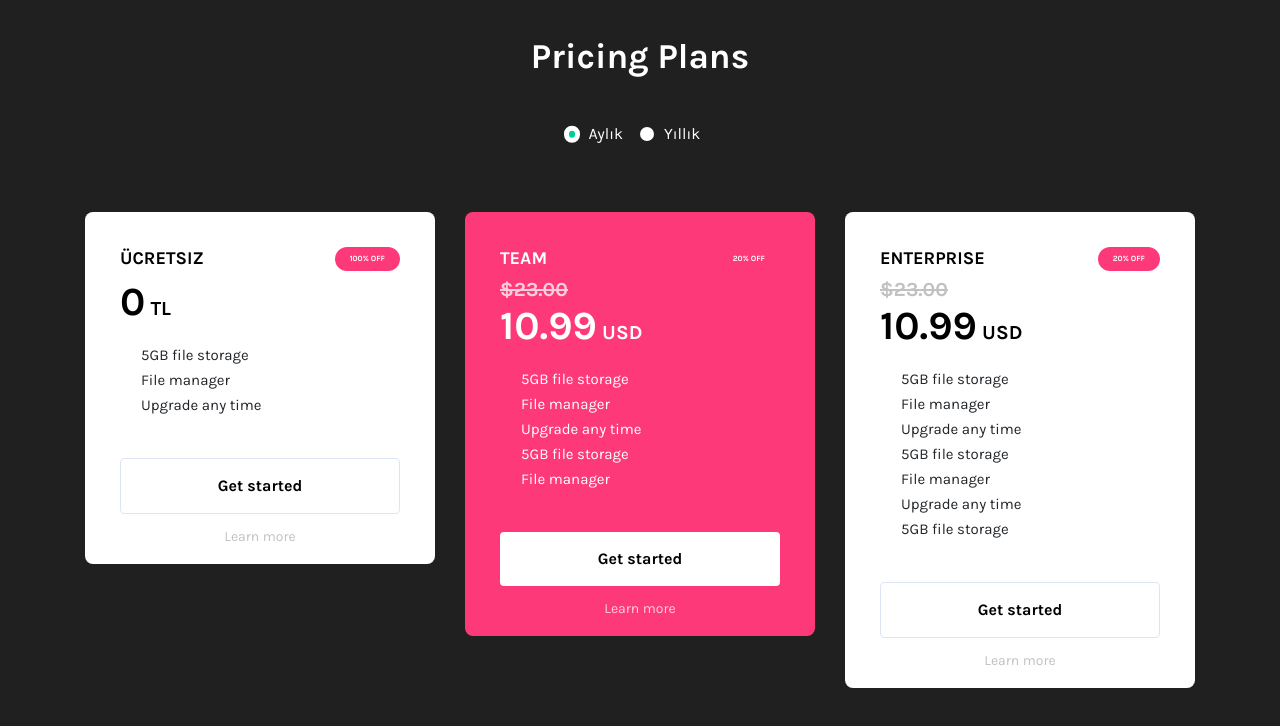
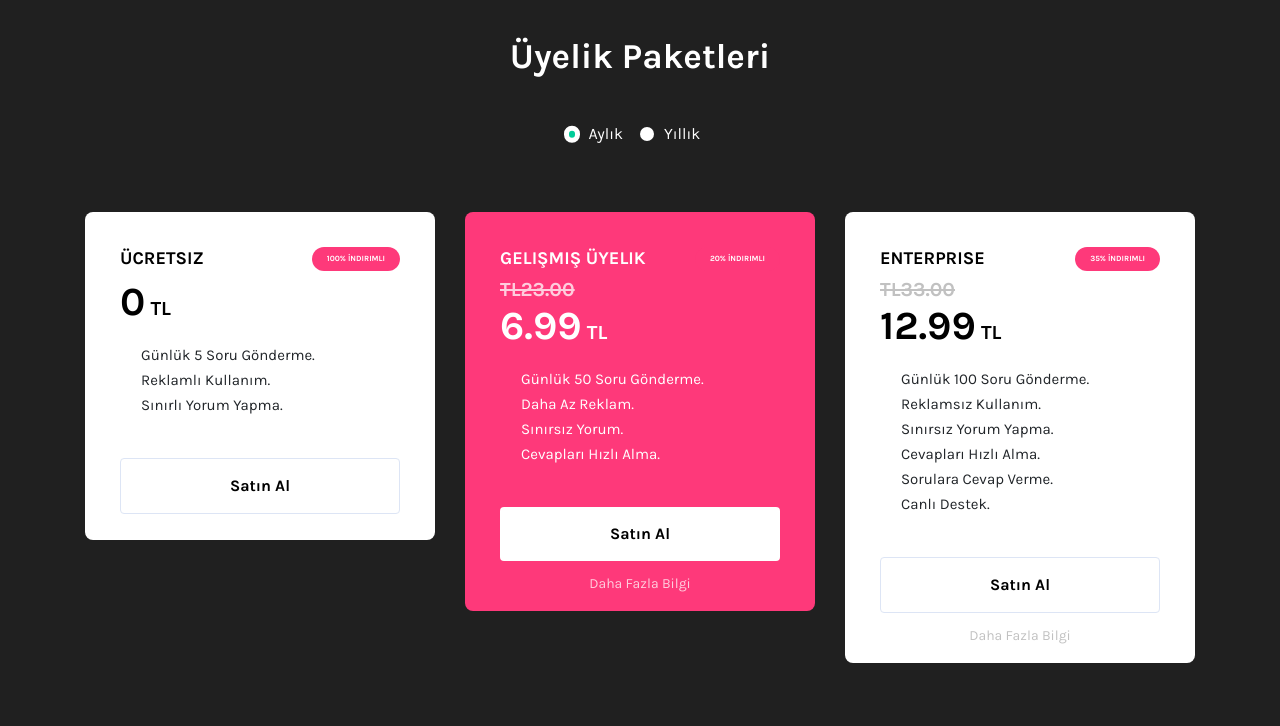
Before and after one commit to cozummalikanesi/uyelikpaketleri, a website: page index.html in a window 1280 px wide. Drawn offline with nearby package versions, Linux system fonts and the light colour scheme.

Commit message:
Update index.html

```diff
--- a/index.html
+++ b/index.html
@@ -13,7 +13,7 @@
 <body>
   <main>
     <div class="container">
-      <h1 class="text-center pricing-table-title">Pricing Plans</h1>
+      <h1 class="text-center pricing-table-title">Üyelik Paketleri</h1>
 
       <ul class="nav nav-pills justify-content-center pricing-tab" id="pricing-tab" role="tablist">
         <li class="nav-item">
@@ -32,37 +32,33 @@
             <div class="col-md-4">
               <div class="card pricing-card">
                 <div class="card-body">
-                  <h3 class="pricing-plan-title d-flex align-items-center">Ücretsiz <span class="badge badge-pill offer-badge ml-auto">100% off</span></h3>
+                  <h3 class="pricing-plan-title d-flex align-items-center">Ücretsiz <span class="badge badge-pill offer-badge ml-auto">100% İndirimli</span></h3>
                   <p class="h1 pricing-plan-cost">0 <span class="currency">TL</span></p>
                   <ul class="pricing-plan-features">
-                    <li>5GB file storage</li>
-                    <li>File manager</li>
-                    <li>Upgrade any time</li>
+                    <li>Günlük 5 Soru Gönderme.</li>
+                    <li>Reklamlı Kullanım.</li>
+                    <li>Sınırlı Yorum Yapma.</li>
                   </ul>
-                  <a href="#!" class="btn pricing-plan-purchase-btn">Get started</a>
-                  <div class="text-center">
-                    <a href="#!" class="pricing-plan-link">Learn more</a>
-                  </div>
+                  <a href="#!" class="btn pricing-plan-purchase-btn">Satın Al</a>
                 </div>
               </div>
             </div>
             <div class="col-md-4">
               <div class="card pricing-card pricing-card-highlighted">
                 <div class="card-body">
-                  <h3 class="pricing-plan-title d-flex align-items-center">Team <span
-                      class="badge badge-pill offer-badge ml-auto">20% off</span></h3>
-                  <p class="h1 pricing-plan-original-cost"><del>$23.00</del></p>
-                  <p class="h1 pricing-plan-cost">10.99 <span class="currency">USD</span></p>
+                  <h3 class="pricing-plan-title d-flex align-items-center">Gelişmiş Üyelik <span
+                      class="badge badge-pill offer-badge ml-auto">20% İndirimli</span></h3>
+                  <p class="h1 pricing-plan-original-cost"><del>TL23.00</del></p>
+                  <p class="h1 pricing-plan-cost">6.99 <span class="currency">TL</span></p>
                   <ul class="pricing-plan-features">
-                    <li>5GB file storage</li>
-                    <li>File manager</li>
-                    <li>Upgrade any time</li>
-                    <li>5GB file storage</li>
-                    <li>File manager</li>
+                    <li>Günlük 50 Soru Gönderme.</li>
+                    <li>Daha Az Reklam.</li>
+                    <li>Sınırsız Yorum.</li>
+                    <li>Cevapları Hızlı Alma.</li>
                   </ul>
-                  <a href="#!" class="btn pricing-plan-purchase-btn">Get started</a>
+                  <a href="#!" class="btn pricing-plan-purchase-btn">Satın Al</a>
                   <div class="text-center">
-                    <a href="#!" class="pricing-plan-link">Learn more</a>
+                    <a href="#!" class="pricing-plan-link">Daha Fazla Bilgi</a>
                   </div>
                 </div>
               </div>
@@ -71,21 +67,20 @@
               <div class="card pricing-card">
                 <div class="card-body">
                   <h3 class="pricing-plan-title d-flex align-items-center">Enterprise <span
-                      class="badge badge-pill offer-badge ml-auto">20% off</span></h3>
-                  <p class="h1 pricing-plan-original-cost"><del>$23.00</del></p>
-                  <p class="h1 pricing-plan-cost">10.99 <span class="currency">USD</span></p>
+                      class="badge badge-pill offer-badge ml-auto">35% İndirimli</span></h3>
+                  <p class="h1 pricing-plan-original-cost"><del>TL33.00</del></p>
+                  <p class="h1 pricing-plan-cost">12.99 <span class="currency">TL</span></p>
                   <ul class="pricing-plan-features">
-                    <li>5GB file storage</li>
-                    <li>File manager</li>
-                    <li>Upgrade any time</li>
-                    <li>5GB file storage</li>
-                    <li>File manager</li>
-                    <li>Upgrade any time</li>
-                    <li>5GB file storage</li>
+                    <li>Günlük 100 Soru Gönderme.</li>
+                    <li>Reklamsız Kullanım.</li>
+                    <li>Sınırsız Yorum Yapma.</li>
+                    <li>Cevapları Hızlı Alma.</li>
+                    <li>Sorulara Cevap Verme.</li>
+                    <li>Canlı Destek.</li>
                   </ul>
-                  <a href="#!" class="btn pricing-plan-purchase-btn">Get started</a>
+                  <a href="#!" class="btn pricing-plan-purchase-btn">Satın Al</a>
                   <div class="text-center">
-                    <a href="#!" class="pricing-plan-link">Learn more</a>
+                    <a href="#!" class="pricing-plan-link">Daha Fazla Bilgi</a>
                   </div>
                 </div>
               </div>
```
